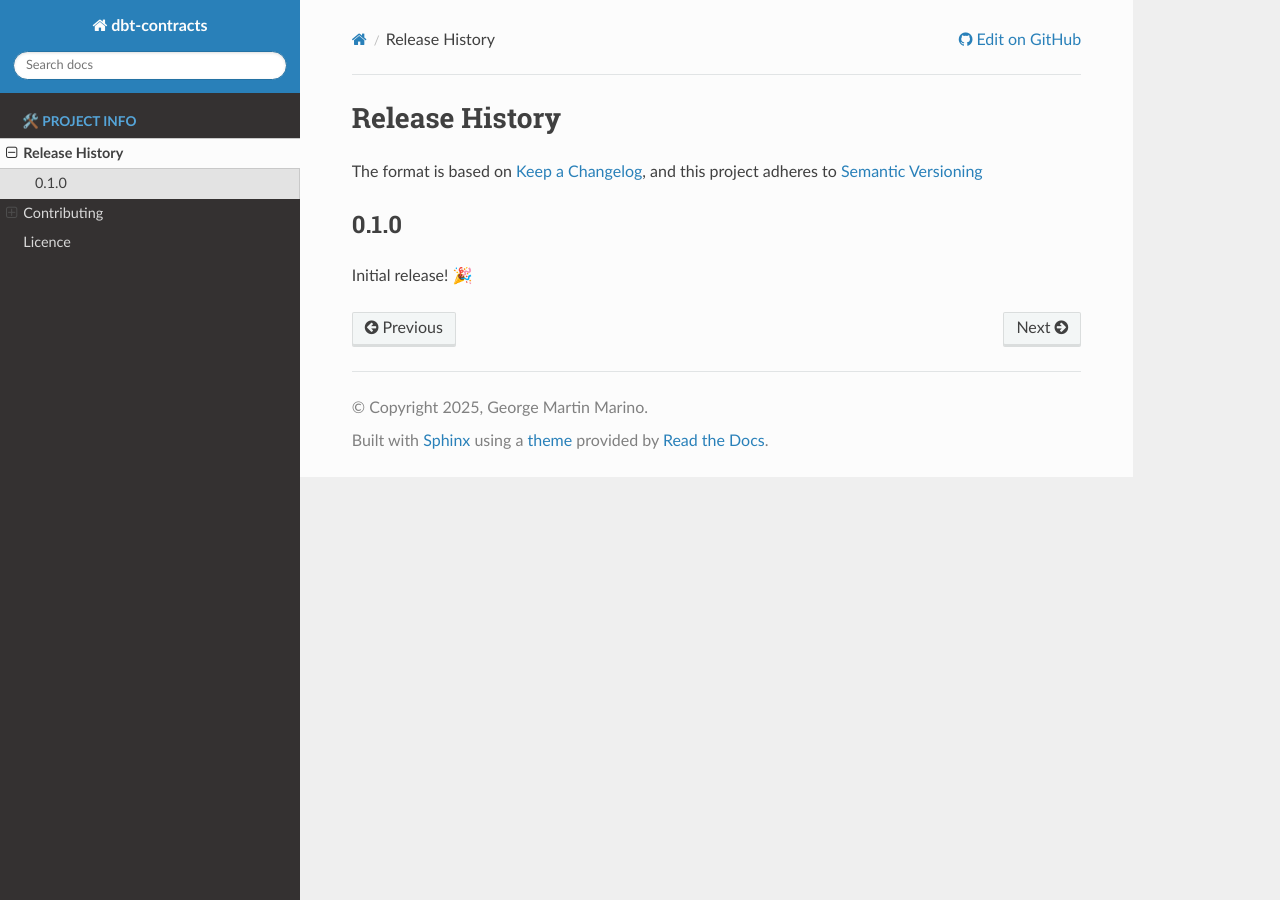
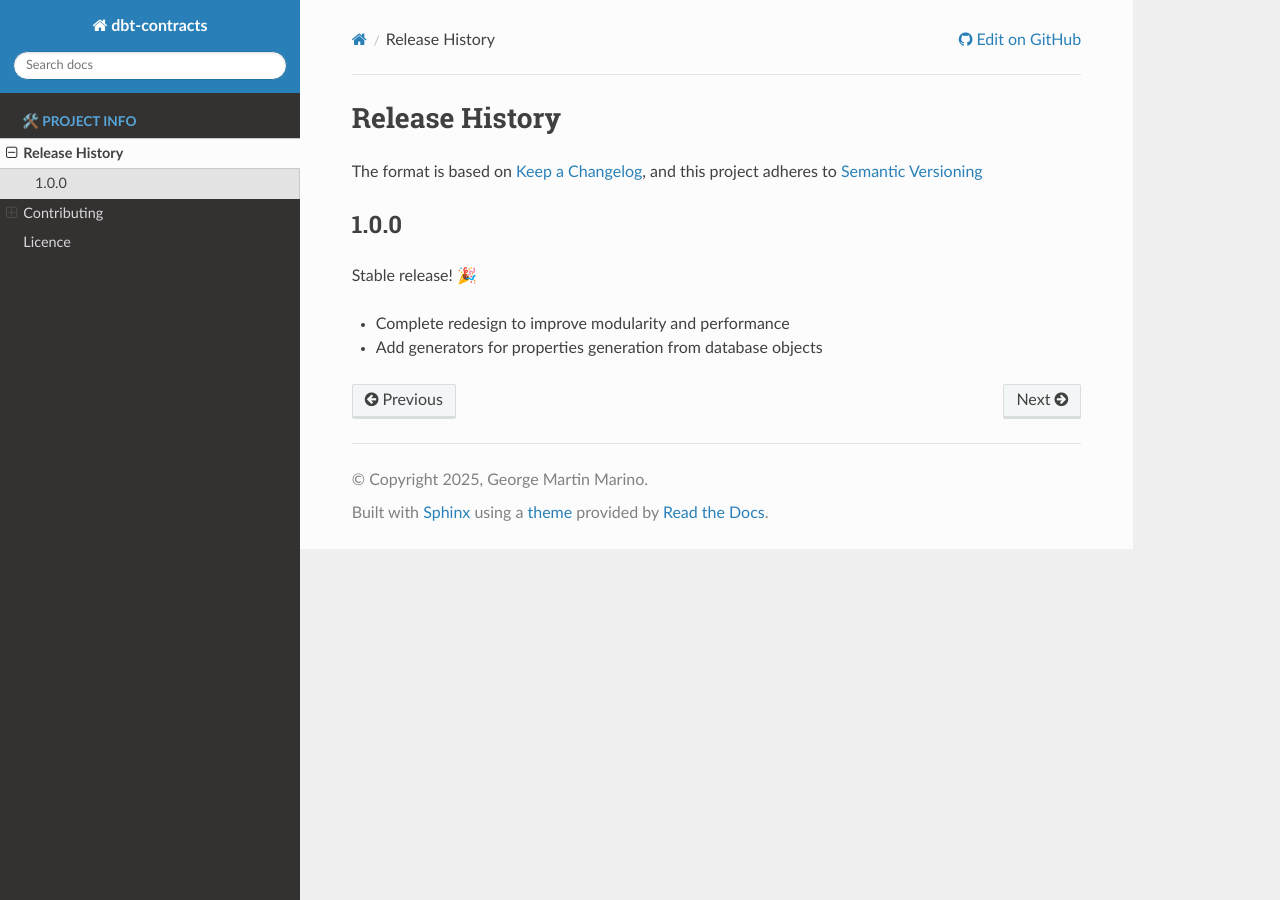
Before and after one commit to geo-martino/dbt-contracts, a Sphinx documentation site: the page built from docs/info/release-history.rst, in a window 1280 px wide. Built offline with Sphinx 7.4.7 and the Read the Docs theme 3.1.0, drawn with Linux system fonts in a browser that asks for light colours; pages that are not in the unit, such as notebooks, are missing from menus.

Commit message:
update release history

```diff
--- a/docs/info/release-history.rst
+++ b/docs/info/release-history.rst
@@ -32,7 +32,10 @@ The format is based on `Keep a Changelog <https://keepachangelog.com/en>`_,
 and this project adheres to `Semantic Versioning <https://semver.org/spec/v2.0.0.html>`_
 
 
-0.1.0
+1.0.0
 =====
 
-Initial release! 🎉
+Stable release! 🎉
+
+* Complete redesign to improve modularity and performance
+* Add generators for properties generation from database objects
```
